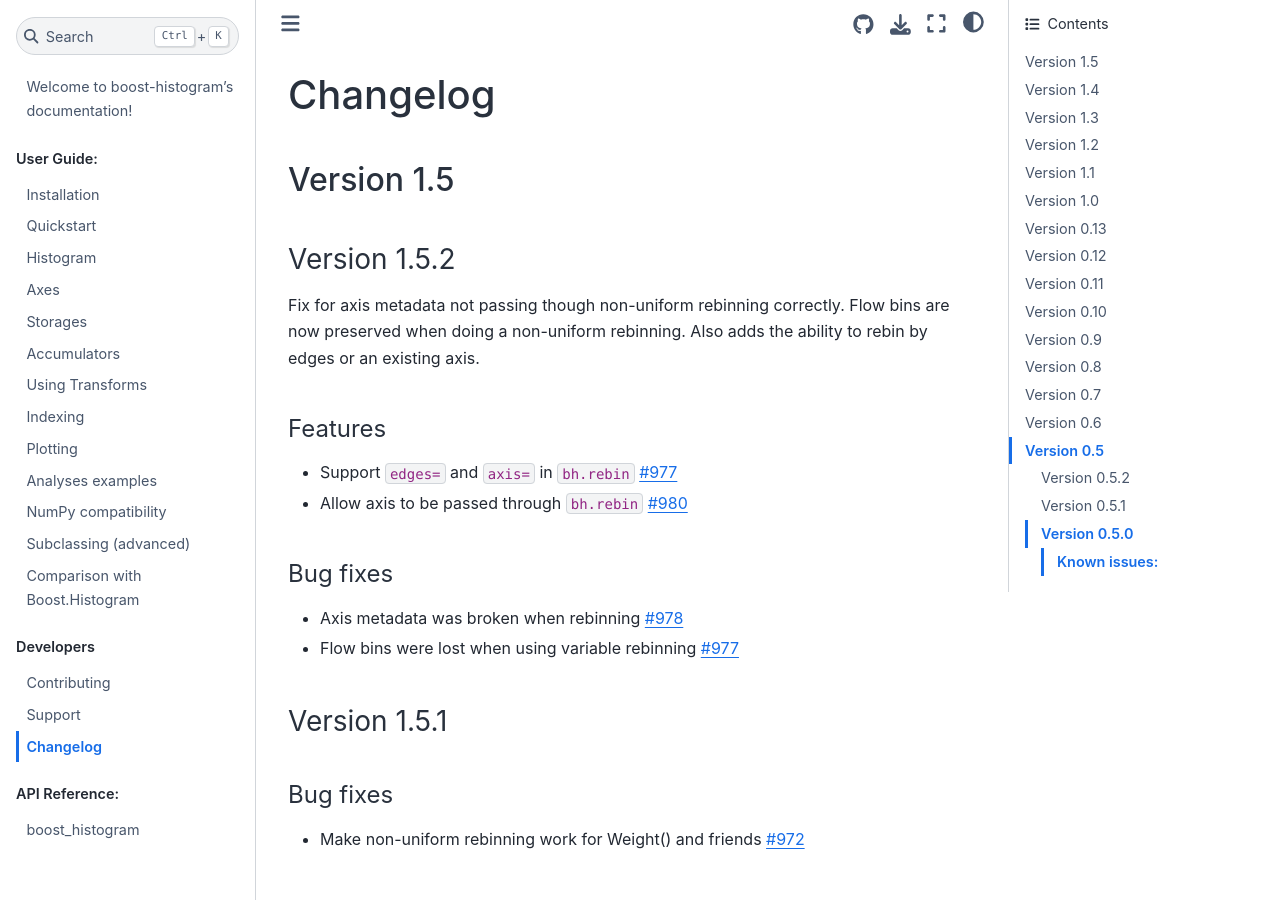
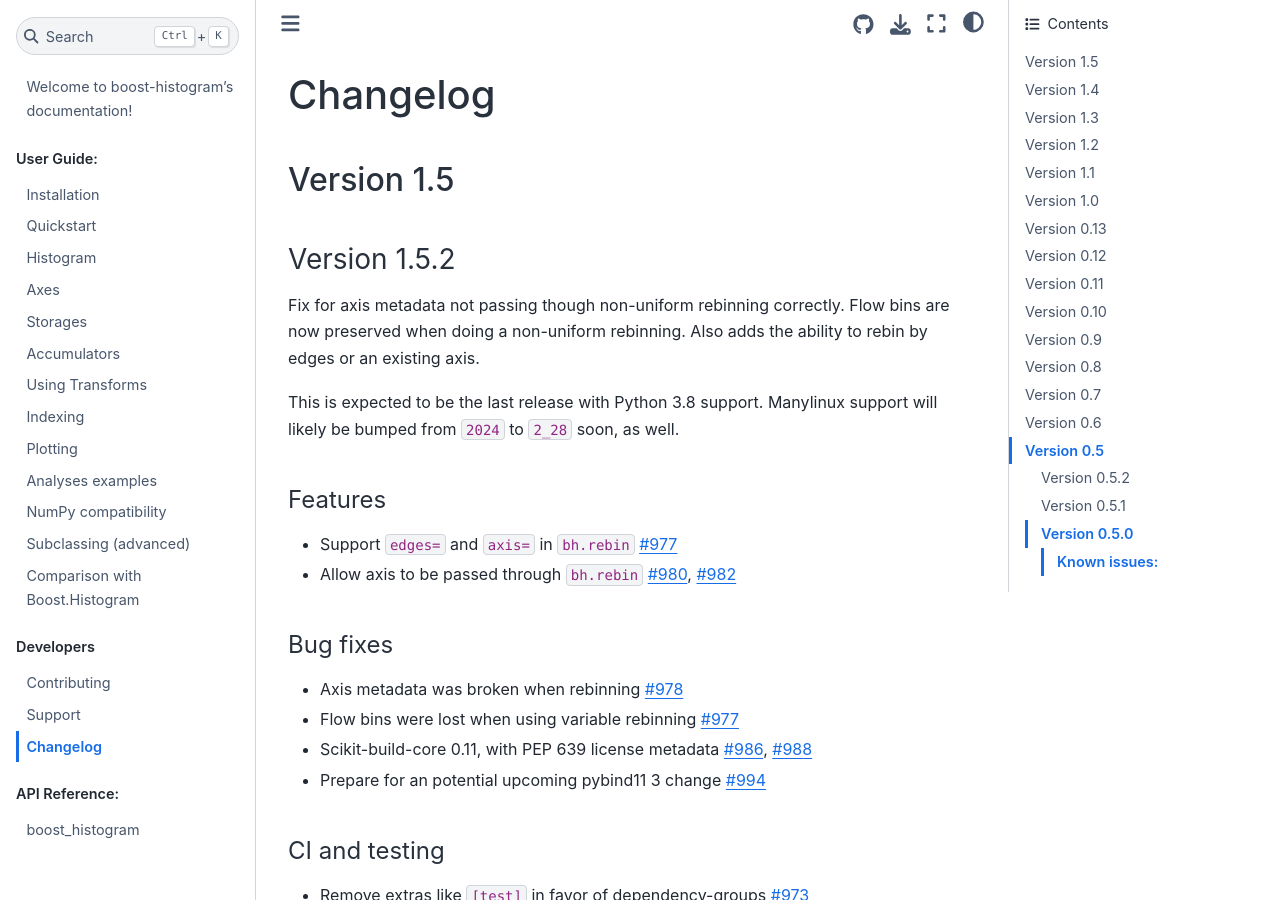
Before and after one commit to scikit-hep/boost-histogram, a Sphinx documentation site: the page built from docs/changelog.md, in a window 1280 px wide and 900 px high. Built offline with Sphinx 7.4.7 and the Sphinx Book theme 1.1.4, drawn with Linux system fonts in a browser that asks for light colours; pages that are not in the unit, such as notebooks, are missing from menus; some of the changed text lies outside the part shown.

Commit message:
docs: prepare for 1.5.2 (#991)
* docs: prepare for 1.5.2

Signed-off-by: Henry Schreiner <henryschreineriii@gmail.com>

* style: pre-commit fixes

* Update changelog.md

---------

Signed-off-by: Henry Schreiner <henryschreineriii@gmail.com>
Co-authored-by: pre-commit-ci[bot] <66853113+pre-commit-ci[bot]@users.noreply.github.com>

```diff
--- a/docs/changelog.md
+++ b/docs/changelog.md
@@ -8,19 +8,36 @@ Fix for axis metadata not passing though non-uniform rebinning correctly. Flow
 bins are now preserved when doing a non-uniform rebinning. Also adds the
 ability to rebin by edges or an existing axis.
 
+This is expected to be the last release with Python 3.8 support. Manylinux
+support will likely be bumped from `2024` to `2_28` soon, as well.
+
 #### Features
 
 - Support `edges=` and `axis=` in `bh.rebin` [#977][]
-- Allow axis to be passed through `bh.rebin` [#980][]
+- Allow axis to be passed through `bh.rebin` [#980][], [#982][]
 
 #### Bug fixes
 
 - Axis metadata was broken when rebinning [#978][]
 - Flow bins were lost when using variable rebinning [#977][]
+- Scikit-build-core 0.11, with PEP 639 license metadata [#986][], [#988][]
+- Prepare for an potential upcoming pybind11 3 change [#994][]
 
+#### CI and testing
+
+- Remove extras like `[test]` in favor of dependency-groups [#973][]
+- Multithreaded test running [#987][]
+
+[#959]: https://github.com/scikit-hep/boost-histogram/pull/959
+[#973]: https://github.com/scikit-hep/boost-histogram/pull/973
 [#977]: https://github.com/scikit-hep/boost-histogram/pull/977
 [#978]: https://github.com/scikit-hep/boost-histogram/pull/978
 [#980]: https://github.com/scikit-hep/boost-histogram/pull/980
+[#982]: https://github.com/scikit-hep/boost-histogram/pull/982
+[#986]: https://github.com/scikit-hep/boost-histogram/pull/986
+[#987]: https://github.com/scikit-hep/boost-histogram/pull/987
+[#988]: https://github.com/scikit-hep/boost-histogram/pull/988
+[#994]: https://github.com/scikit-hep/boost-histogram/pull/994
 
 ### Version 1.5.1
 
```
